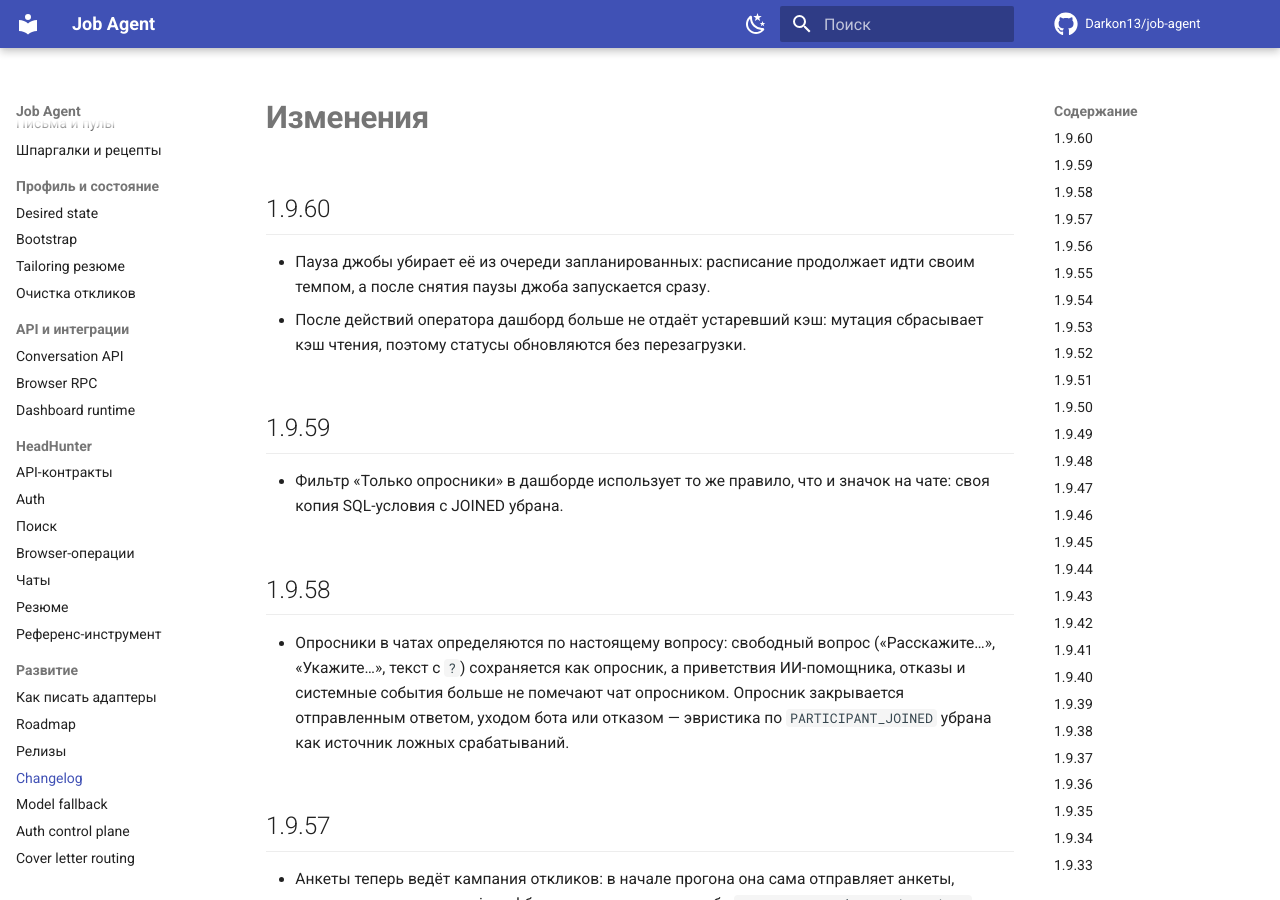
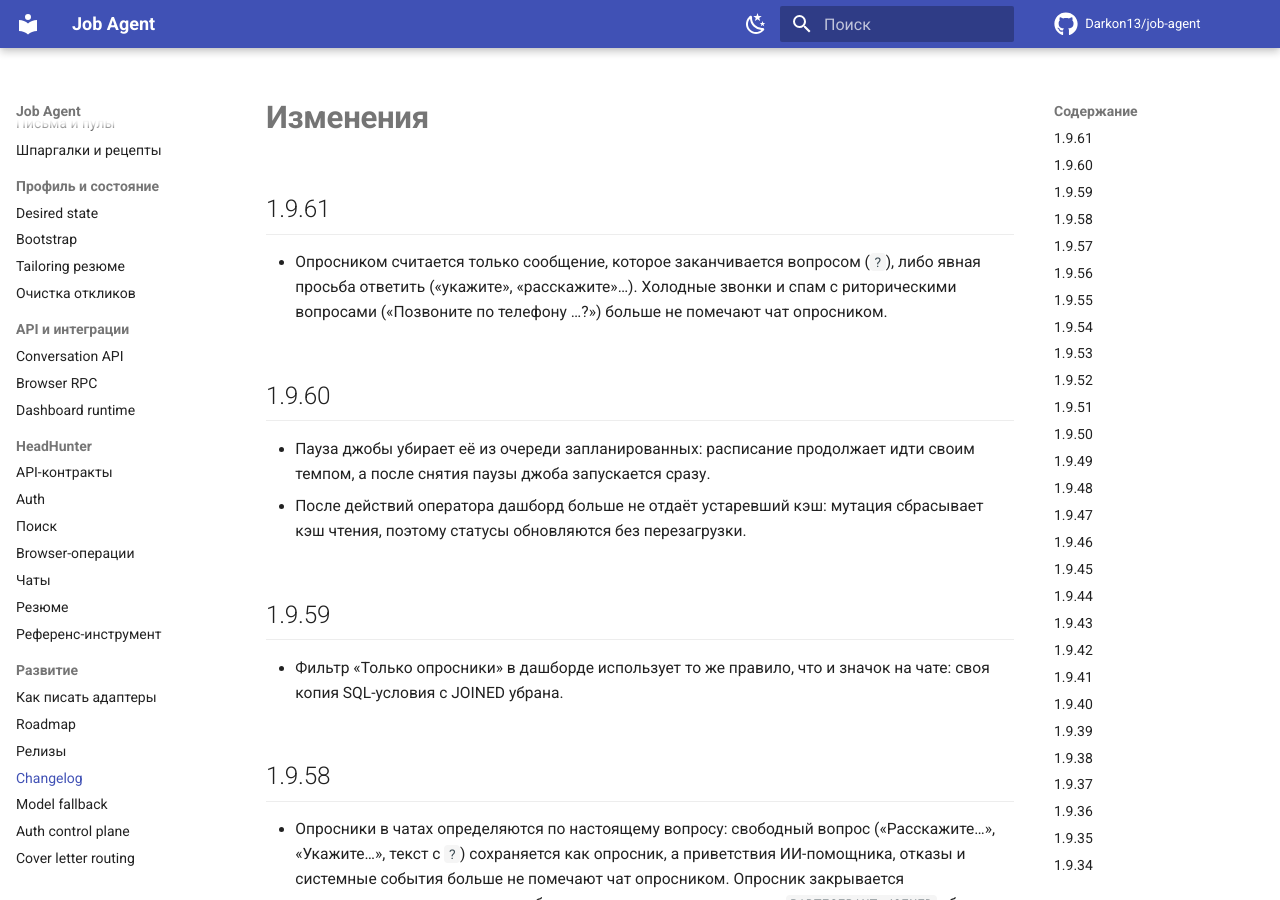
Before and after one commit to Darkon13/job-agent, an MkDocs documentation site: the page built from docs/changelog.md, in a window 1280 px wide and 900 px high. Built offline with MkDocs 1.6.1 and Material for MkDocs 9.7.7, drawn with Linux system fonts in a browser that asks for light colours; comment, search, counter and statistics services are not loaded.

Commit message:
fix(conversations): require a real question for a questionnaire badge

```diff
--- a/docs/changelog.md
+++ b/docs/changelog.md
@@ -1,4 +1,11 @@
 # Изменения
+
+## 1.9.61
+
+- Опросником считается только сообщение, которое заканчивается вопросом
+  (`?`), либо явная просьба ответить («укажите», «расскажите»…). Холодные
+  звонки и спам с риторическими вопросами («Позвоните по телефону …?») больше
+  не помечают чат опросником.
 
 ## 1.9.60
 
```
Also changed, not shown: docs/releasing.md (+4 -4 lines), 4 other files.
